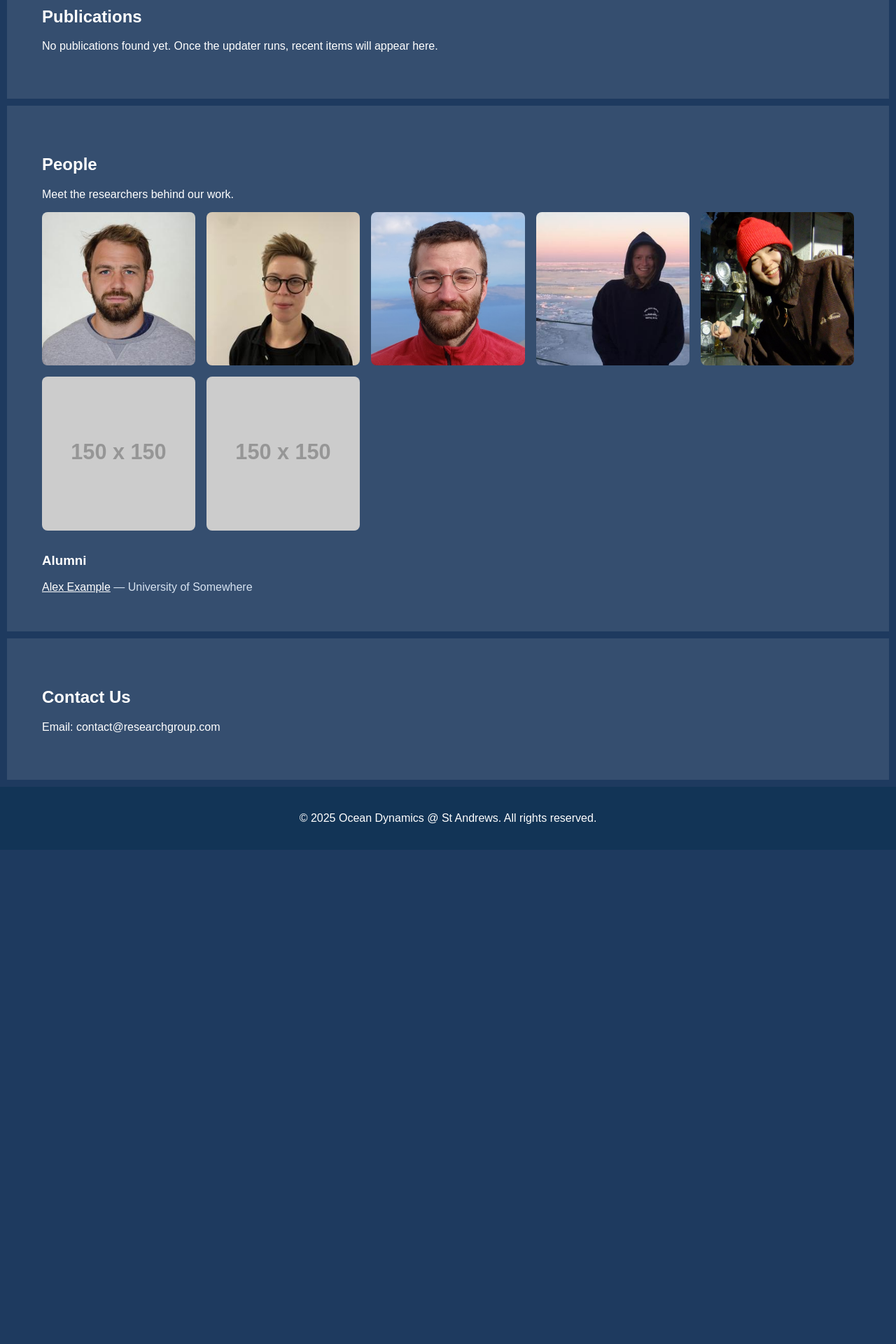
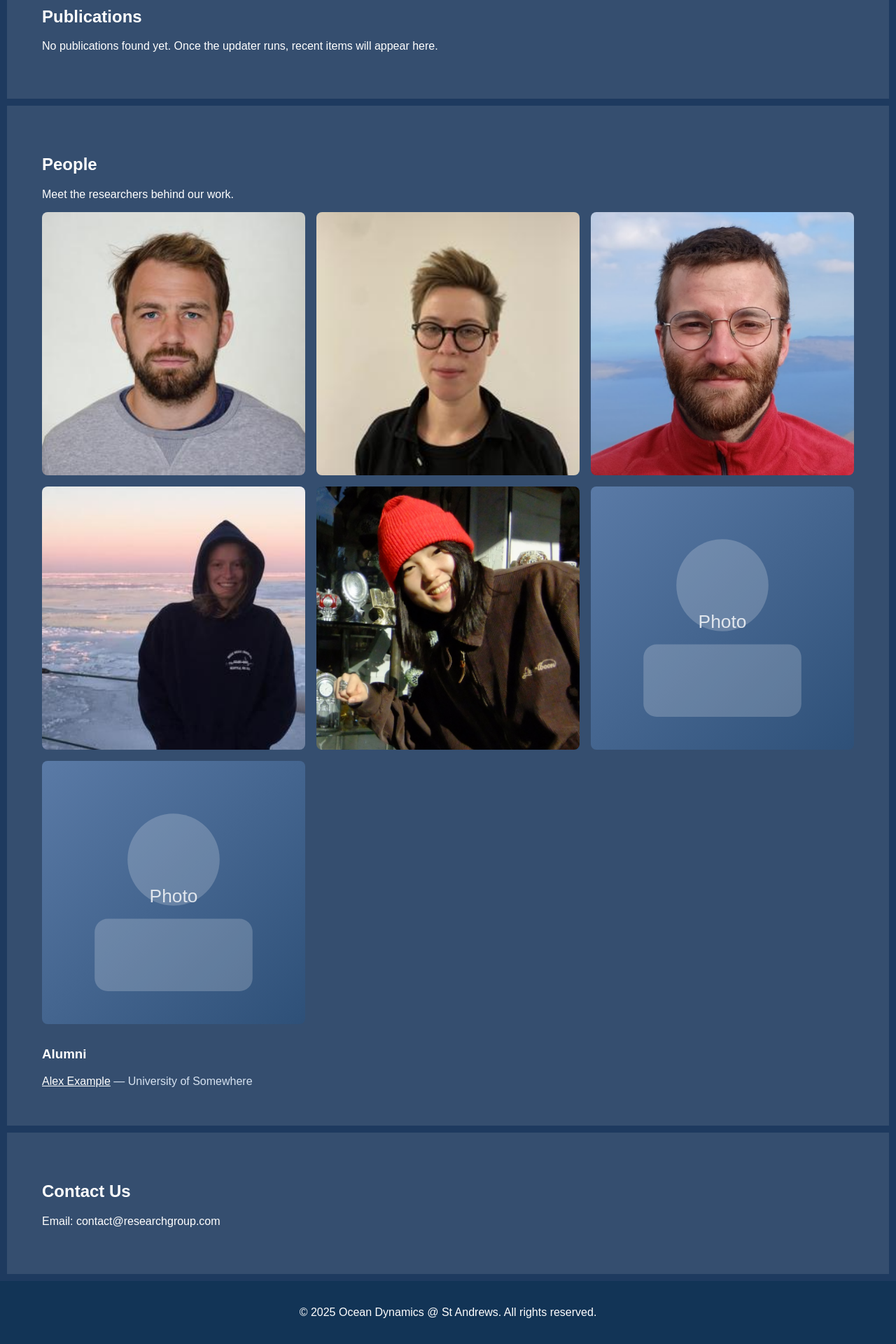
Before and after one commit to ODyn-StAndrews/ODyn-StAndrews.github.io, a Jekyll site: the page built from index.html, in a window 1280 px wide. Shown: the part 2010-3930 px from the top of the page at 70% size. Built offline with Jekyll 4.4.1, drawn with Linux system fonts in a browser that asks for light colours; before the commit the page ends 3224 px from its top, so only the background shows below that.

Commit message:
People grid: enforce square layout with fixed column count based on team size; add placeholder image for Freya and Aoife

```diff
--- a/_data/members.yml
+++ b/_data/members.yml
@@ -64,7 +64,7 @@ current:
 - slug: freya-gibbon
   name: Freya Gibbon
   role: Graduate Student
-  image: https://via.placeholder.com/150?text=Freya+Gibbon
+  image: /assets/img/people/placeholder.svg
   orcid: null
   affiliation: University of St Andrews
   order: 6
@@ -76,7 +76,7 @@ current:
 - slug: aoife-ni-bhuachalla
   name: Aoife Ní Bhuachalla
   role: Graduate Student
-  image: https://via.placeholder.com/150?text=Aoife+Ni+Bhuachalla
+  image: /assets/img/people/placeholder.svg
   orcid: null
   affiliation: University of St Andrews
   order: 7
--- a/index.html
+++ b/index.html
@@ -40,8 +40,15 @@ title: Ocean Dynamics @ St Andrews
 <section id="people">
   <h2>People</h2>
   <p>Meet the researchers behind our work.</p>
-  <div class="people-container">
-    {% assign folks = site.data.members.current | sort: 'order' %}
+  {% assign folks = site.data.members.current | sort: 'order' %}
+  {% assign count = folks | size %}
+  {% assign cols = 1 %}
+  {% if count > 1 and count <= 4 %}{% assign cols = 2 %}{% endif %}
+  {% if count > 4 and count <= 9 %}{% assign cols = 3 %}{% endif %}
+  {% if count > 9 and count <= 16 %}{% assign cols = 4 %}{% endif %}
+  {% if count > 16 and count <= 25 %}{% assign cols = 5 %}{% endif %}
+  {% if count > 25 and count <= 36 %}{% assign cols = 6 %}{% endif %}
+  <div class="people-container" style="grid-template-columns: repeat({{ cols }}, minmax(180px, 1fr));">
     {% for m in folks %}
       {% capture purl %}/people/{{ m.slug }}/{% endcapture %}
       {% include person_card.html image=m.image name=m.name url=purl role=m.role website=m.website personal=m.personal orcid=m.orcid scholar=m.scholar github=m.github bluesky=m.bluesky substack=m.substack linkedin=m.linkedin %}
```
Also changed, not shown: assets/img/people/placeholder.svg (added).
